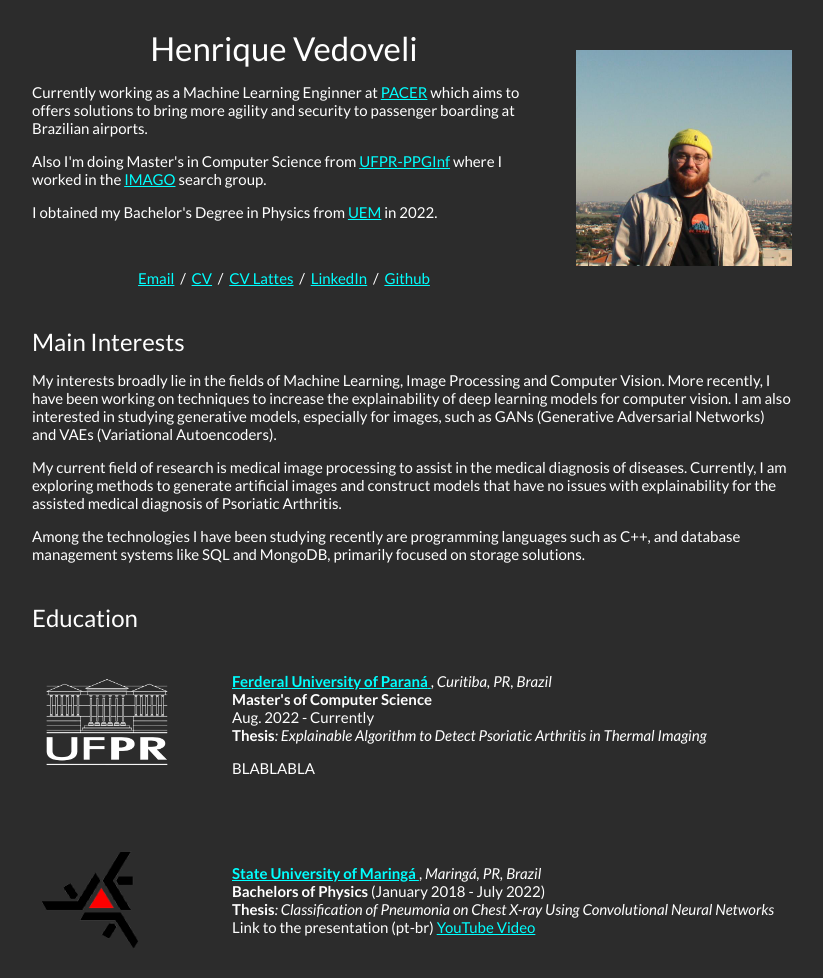
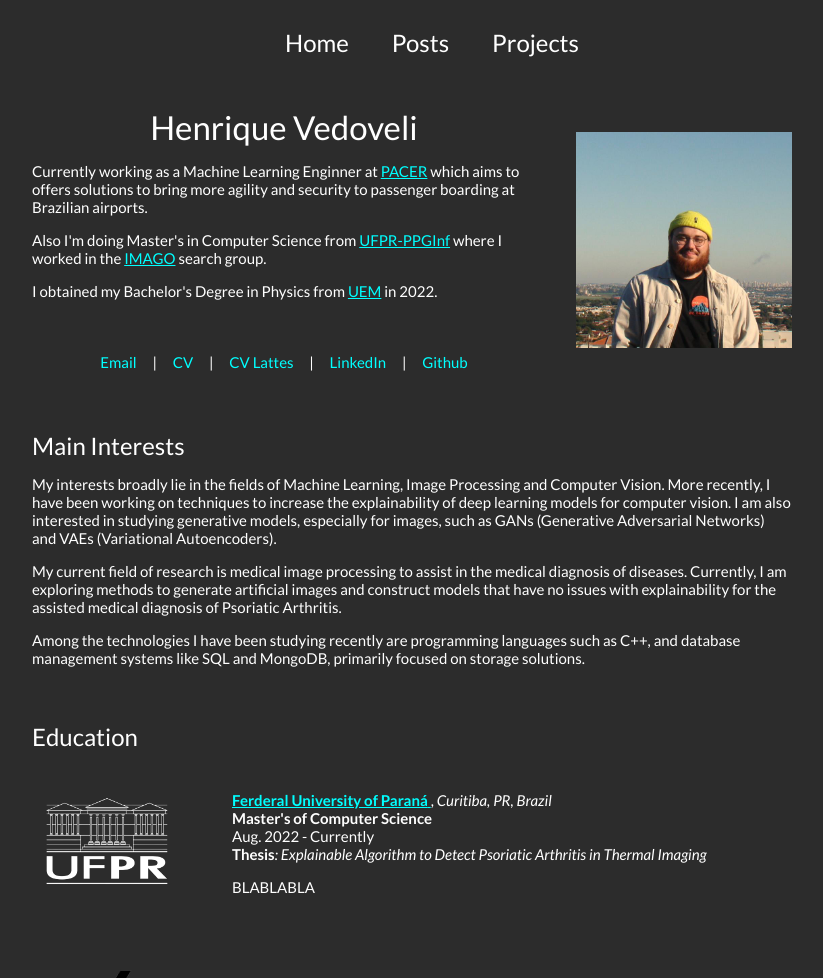
Before and after one commit to henriquevedoveli/henriquevedoveli.github.io, a plain HTML site: page index.html in a window 1280 px wide. Shown: the top 978 px of the page, without its empty margins (228-1051 px from the left). Drawn offline with Linux system fonts and the light colour scheme.

Commit message:
feat: post e projects pages

```diff
--- a/index.html
+++ b/index.html
@@ -1,5 +1,6 @@
-</script>
-
+<!DOCTYPE html>
+<html>
+<head>
   <meta http-equiv="Content-Type" content="text/html; charset=UTF-8">
   <meta name=viewport content="width=device-width, initial-scale=1">
   <meta name="generator" content="HTML Tidy for Linux/x86 (vers 11 February 2007), see www.w3.org">
@@ -10,9 +11,24 @@
   <meta http-equiv="Content-Type" content="text/html; charset=us-ascii">
   <link href='http://fonts.googleapis.com/css?family=Lato:400,700,400italic,700italic' rel='stylesheet' type='text/css'>
 
+
 </head>
 
 <body>
+  <table style="width:100%;max-width:800px;border:0px;border-spacing:0px;border-collapse:separate;margin-right:auto;margin-left:auto;">
+    <tbody>
+      <tr style="padding:0px">
+        <td style="padding:0px">
+          <!-- Navigation Menu -->
+          <nav>
+            <ul class="menu">
+              <li><a href="index.html">Home</a></li>
+              <li><a href="posts.html">Posts</a></li>
+              <li><a href="projects.html">Projects</a></li>
+            </ul>
+          </nav>
+
+
   <table style="width:100%;max-width:800px;border:0px;border-spacing:0px;border-collapse:separate;margin-right:auto;margin-left:auto;"><tbody>
     <tr style="padding:0px">
       <td style="padding:0px">
@@ -20,6 +36,7 @@
           <tr style="padding:0px">
             <td style="padding:2.5%;width:68%;vertical-align:middle">
               <p style="text-align:center">
+
                 <name>Henrique Vedoveli</name>
 
               </p>
@@ -35,11 +52,11 @@
 
               <br>
 
-              <p style="text-align:center">
-                <a href="mailto:henriquevedoveli@gmail.com">Email</a> &nbsp/&nbsp
-                <a href="data/Akshay_Bhatia_CV.pdf" target="_blank">CV</a> &nbsp/&nbsp
-                <a href="http://lattes.cnpq.br/2555473834351003" target="_blank">CV Lattes</a> &nbsp/&nbsp
-                <a href="https://www.linkedin.com/in/henrique-vedoveli/" target="_blank">LinkedIn</a> &nbsp/&nbsp
+              <p class="navigation-links">
+                <a href="mailto:henriquevedoveli@gmail.com">Email</a> &nbsp;|&nbsp;
+                <a href="data/Akshay_Bhatia_CV.pdf" target="_blank">CV</a> &nbsp;|&nbsp;
+                <a href="http://lattes.cnpq.br/2555473834351003" target="_blank">CV Lattes</a> &nbsp;|&nbsp;
+                <a href="https://www.linkedin.com/in/henrique-vedoveli/" target="_blank">LinkedIn</a> &nbsp;|&nbsp;
                 <a href="https://github.com/henrique-vedoveli" target="_blank">Github</a>
               </p>
             </td>
--- /dev/null
+++ b/posts.html
@@ -0,0 +1,79 @@
+<!DOCTYPE html>
+<html>
+<head>
+  <meta http-equiv="Content-Type" content="text/html; charset=UTF-8">
+  <meta name=viewport content="width=device-width, initial-scale=1">
+  <meta name="generator" content="HTML Tidy for Linux/x86 (vers 11 February 2007), see www.w3.org">
+  <meta name="google-site-verification" content="XXjK99sZKdpFN8kxwbglvDK8Gbhanfx-QfZGGG_TU1M" />
+  <link rel="stylesheet" type="text/css" href="stylesheet.css">
+
+  <title>Henrique Vedoveli - Posts</title>
+  <meta http-equiv="Content-Type" content="text/html; charset=us-ascii">
+  <link href='http://fonts.googleapis.com/css?family=Lato:400,700,400italic,700italic' rel='stylesheet' type='text/css'>
+</head>
+
+<body>
+  <table style="width:100%;max-width:800px;border:0px;border-spacing:0px;border-collapse:separate;margin-right:auto;margin-left:auto;">
+    <tbody>
+      <tr style="padding:0px">
+        <td style="padding:0px">
+          <!-- Navigation Menu -->
+          <nav>
+            <ul class="menu">
+              <li><a href="index.html">Home</a></li>
+              <li><a href="posts.html">Posts</a></li>
+              <li><a href="projects.html">Projects</a></li>
+            </ul>
+          </nav>
+
+          <table style="width:100%;border:0px;border-spacing:0px;border-collapse:separate;margin-right:auto;margin-left:auto;">
+            <tr>
+              <td style="padding:20px;width:100%;vertical-align:middle">
+
+                <!-- Post 1 -->
+                <h1>Deep Learning</h1>
+                <p>This is a brief summary of the first post. It contains some important information about the post's content.</p>
+                <p><a href="post1.html">Read More</a></p>
+
+                <!-- Post 2 -->
+                <h1>Image Processing</h1>
+                <h2>1.1 Introduction to Image Processing</h2>
+                <p>The text discusses image enhancement in digital image processing, which aims to improve the visibility, clarity, and overall quality of an image. It addresses issues like low contrast, poor brightness, noise, and blurriness. Image enhancement has applications in photography, surveillance, remote sensing, medical imaging, and more. The techniques of image enhancement covered include histogram equalization, contrast stretching, spatial filtering, frequency domain techniques, histogram specification, and adaptive enhancement. These techniques have diverse applications and benefits in different fields, such as medical imaging, satellite imagery, forensics, and entertainment. The significance of image enhancement lies in its ability to provide clearer and more informative images for various practical purposes. As technology advances, we can expect even more sophisticated image enhancement methods to be developed, further enhancing visual experiences and enabling critical applications across various domains.</p>
+                <p><a href="post2.html">Read More</a></p>
+
+                <h2>1.2 Image Enhancement</h2>
+
+                <h2>1.3 Image Filtering</h2>
+
+                <h2>2.1 Geometric Transformations</h2>
+
+                <h2>2.2 Fourier Transform and Frequency Domain</h2>
+
+                <h2>3.1 Corner and Blob Detection</h2>
+
+                <h2>3.2 Descriptor Extraction</h2>
+
+                <h2>4.1 Thresholding and Region-Based Segmentation</h2>
+
+                <h2>4.2 Clustering-Based Segmentation</h2>
+
+                <h2>5.1 Binary Morphology</h2>
+
+                <h2>5.2 Gray-Scale Morphology</h2>
+
+                <h2>6.1 Image Registration</h2>
+
+                <h2>6.2 Image Compression</h2>
+
+                <!-- Add more posts here if needed -->
+
+              </td>
+            </tr>
+          </table>
+        </td>
+      </tr>
+    </tbody>
+  </table>
+  <!-- The rest of your content goes here -->
+</body>
+</html>
--- a/stylesheet.css
+++ b/stylesheet.css
@@ -64,8 +64,25 @@
 }
 
 body {
+  font-family: 'Lato', Verdana, Helvetica, sans-serif;
+  font-size: 15px;
   background-color: #2C2C2C;
   color: white;
+}
+
+p.navigation-links {
+  text-align: center;
+  margin: 20px 0;
+}
+
+p.navigation-links a {
+  color: cyan;
+  text-decoration: none;
+  margin: 0 10px;
+}
+
+p.navigation-links a:hover {
+  color: hotpink;
 }
 
 /* You may also add this to style the hyperlinks */
@@ -139,3 +156,28 @@ name {
 span.highlight {
   background-color: #ffffd0;
 }
+
+nav {
+  text-align: center;
+  margin-top: 20px;
+}
+
+.menu {
+  list-style: none;
+  padding: 2;
+}
+
+.menu li {
+  display: inline-block;
+  margin: 0 20px;
+}
+
+.menu li a {
+  font-size: 24px;
+  text-decoration: none;
+  color: white;
+}
+
+.menu li a:hover {
+  color: hotpink;
+}
```
Also changed, not shown: projects.html (added, +66 -0 lines).
